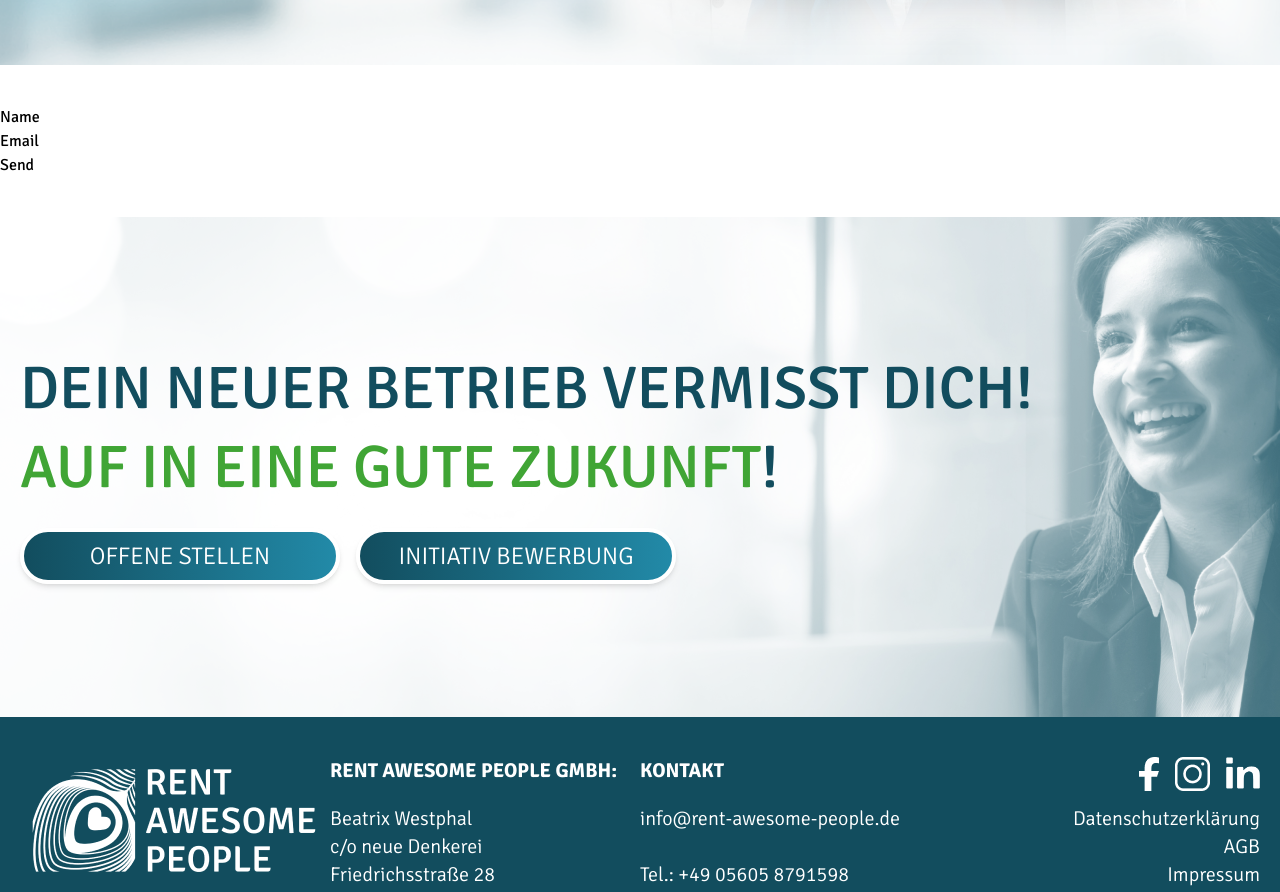
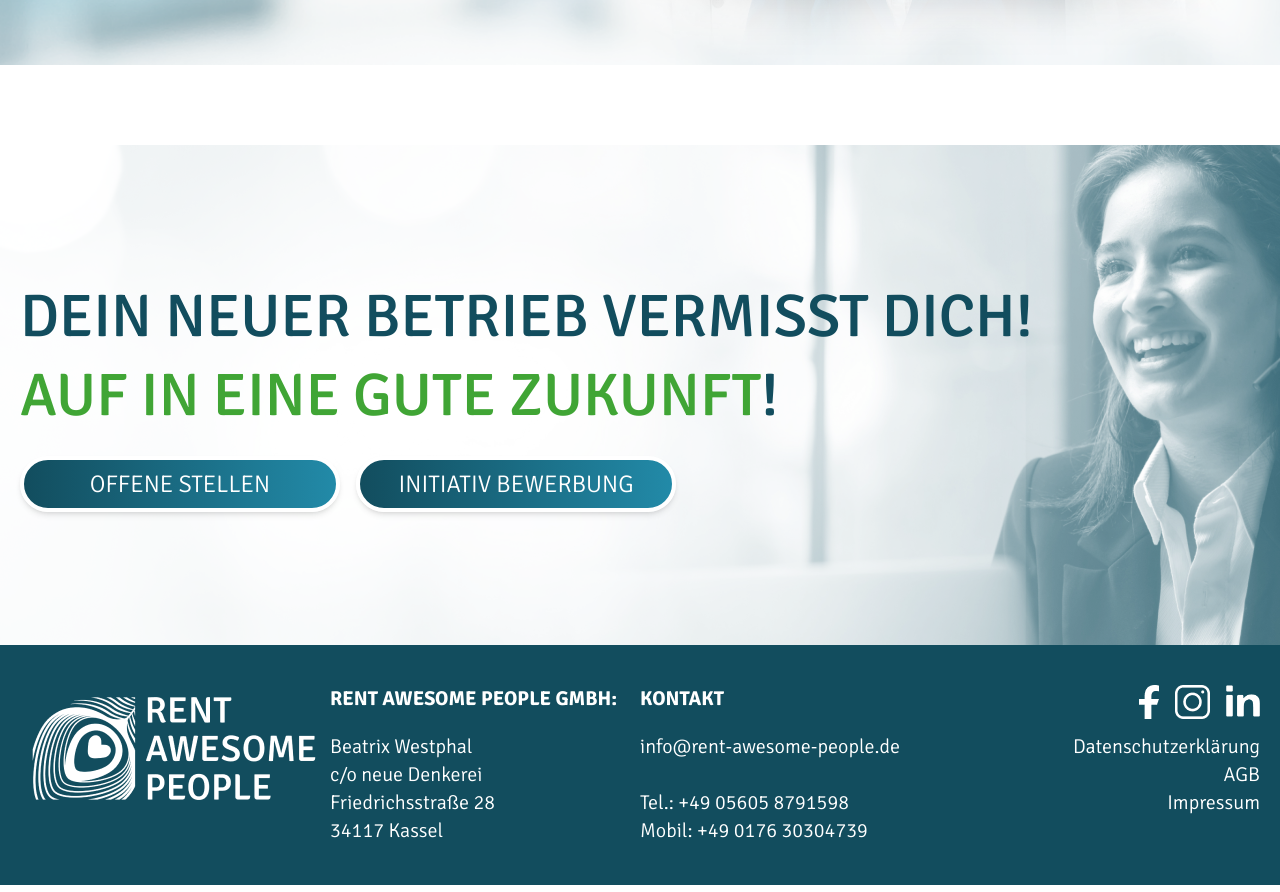
Before and after one commit to morrowsix/Rent-Awesome-People, a SvelteKit app: page /kontakt in a window 1280 px wide. Shown: the part 1095-1987 px from the top of the page. Built offline with nearby package versions, Linux system fonts and the light colour scheme.

Commit message:
contact form removed from component

```diff
--- a/src/routes/arbeitnehmer/+page.svelte
+++ b/src/routes/arbeitnehmer/+page.svelte
@@ -88,7 +88,17 @@
   </div>
 </div>
 <Contactform />
-
+<form name="contact" netlify>
+  <p>
+    <label>Name <input type="text" name="name" /></label>
+  </p>
+  <p>
+    <label>Email <input type="email" name="email" /></label>
+  </p>
+  <p>
+    <button type="submit">Send</button>
+  </p>
+</form>
 <div
   class=" w-full bg-[url(/Rectangle.png),_url(/Sekretaerin.png)] bg-cover bg-center h-[500px] flex justify-center items-center mt-10">
   <div
--- a/src/routes/components/Contactform.svelte
+++ b/src/routes/components/Contactform.svelte
@@ -92,14 +92,3 @@
     </div>
   </form>
 </div> -->
-<form name="contact" netlify>
-  <p>
-    <label>Name <input type="text" name="name" /></label>
-  </p>
-  <p>
-    <label>Email <input type="email" name="email" /></label>
-  </p>
-  <p>
-    <button type="submit">Send</button>
-  </p>
-</form>
```
